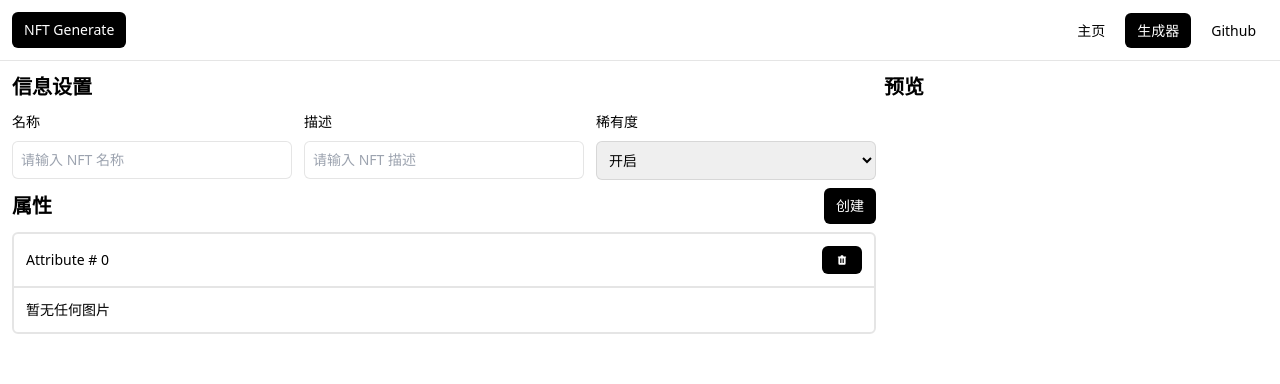
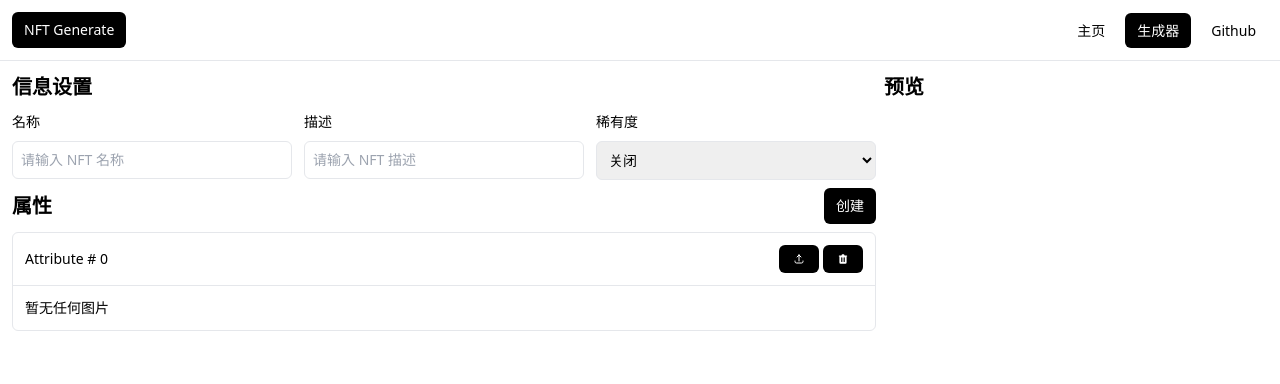
Before and after one commit to zhangxiangliang/nft-generate, a Next.js app: page /generate in a window 1280 px wide. Both pictures are taken after a click on the button "创建". Shown: the top 384 px of the page. Built offline with nearby package versions, Linux system fonts and the light colour scheme.

Commit message:
feat: panel components

```diff
--- a/components/panel/GenerateAttributePanel.tsx
+++ b/components/panel/GenerateAttributePanel.tsx
@@ -1,21 +1,26 @@
 // React
-import { FC } from "react";
+import { ChangeEvent, FC, useRef } from "react";
 
 // Icon
-import {
-  TrashIcon,
-  ChevronUpIcon,
-  ChevronDownIcon,
-} from "@heroicons/react/solid";
+import { UploadIcon } from "@heroicons/react/outline";
+import { TrashIcon } from "@heroicons/react/solid";
+import { ChevronUpIcon } from "@heroicons/react/solid";
+import { ChevronDownIcon } from "@heroicons/react/solid";
+
+// NPM
+import classNames from "classnames";
+
+// Utils
+import { borderColor } from "utils/style";
 
 // Components
 import Button from "components/ui/Button";
 
 // Provider
-import {
-  GenerateAttribute,
-  initialGenerateAttribute,
-} from "provider/GenerateProvider";
+import { GenerateAttribute } from "provider/GenerateProvider";
+import { GenerateAttributeImage } from "provider/GenerateProvider";
+import { initialGenerateAttribute } from "provider/GenerateProvider";
+import CapsuleInput from "components/form/CapsuleInput";
 
 export interface GenerateAttributePanelProps {
   isLast: boolean;
@@ -30,6 +35,20 @@ export interface GenerateAttributePanelProps {
   ) => void;
 }
 
+const toBase64 = (file: File): Promise<GenerateAttributeImage> =>
+  new Promise((resolve, reject) => {
+    const reader = new FileReader();
+    reader.readAsDataURL(file);
+    reader.onerror = (error) => reject(error);
+    reader.onload = () =>
+      resolve({
+        src: reader.result as string,
+        number: 0,
+        radio: 0,
+        name: file.name.replace(/\.[^/.]+$/, ""),
+      });
+  });
+
 export const GenerateAttributePanel: FC<GenerateAttributePanelProps> = ({
   isLast = false,
   isFirst = false,
@@ -37,9 +56,28 @@ export const GenerateAttributePanel: FC<GenerateAttributePanelProps> = ({
   attribute = { ...initialGenerateAttribute },
   onChangeAttribute = () => "",
 }) => {
+  const uploadRef = useRef<HTMLInputElement>(null);
+
+  const onClickUpload = () => uploadRef?.current?.click();
+
+  const onChangeUpload = async (event: ChangeEvent<HTMLInputElement>) => {
+    const files = Array.from(event.target.files || []);
+
+    const images: GenerateAttributeImage[] = await Promise.all(
+      files.map(async (file) => toBase64(file))
+    );
+
+    onChangeAttribute(attribute, { images });
+  };
+
   return (
-    <section className="border-2 rounded-md border-black border-opacity-10">
-      <header className="border-b-2 border-black border-opacity-10 p-3 flex justify-between items-center">
+    <section className={classNames(borderColor, "border rounded-md ")}>
+      <header
+        className={classNames(
+          borderColor,
+          "border-b p-3 flex justify-between items-center"
+        )}
+      >
         <input
           type="text"
           value={attribute.name}
@@ -68,15 +106,45 @@ export const GenerateAttributePanel: FC<GenerateAttributePanelProps> = ({
               <ChevronDownIcon className="h-3 w-4 text-white" />
             </Button>
           )}
+          <Button onClick={() => onClickUpload()}>
+            <UploadIcon className="h-3 w-4 text-white" />
+          </Button>
           <Button onClick={() => onChangeAttribute(attribute, {})}>
             <TrashIcon className="h-3 w-4 text-white" />
           </Button>
         </section>
       </header>
-      <main className="p-3">
+      <input
+        type="file"
+        multiple
+        ref={uploadRef}
+        style={{ display: "none" }}
+        onChange={(event) => onChangeUpload(event)}
+      />
+      <main className="flex p-3 space-x-3 overflow-x-auto scroll">
         {attribute.images.length === 0 && (
           <p className="select-none text-sm">暂无任何图片</p>
         )}
+
+        {attribute.images.map((image) => (
+          <div key={image.src} className="flex-none select-none w-48 space-y-2">
+            <img src={image.src} className="w-48 h-48 m-0 p-0 rounded-md" />
+            <CapsuleInput
+              title="名称"
+              type="text"
+              value={image.name}
+              placeholder="请输入图片名称"
+              onChange={(event) => ""}
+            />
+            <CapsuleInput
+              title="数量"
+              type="text"
+              value={0}
+              placeholder="请输入图片数量"
+              onChange={(event) => ""}
+            />
+          </div>
+        ))}
       </main>
     </section>
   );
--- a/components/panel/GenerateAttributesPanel.tsx
+++ b/components/panel/GenerateAttributesPanel.tsx
@@ -3,11 +3,15 @@ import { NextPage } from "next";
 import { useContext } from "react";
 
 // NPM
+import classNames from "classnames";
 import FlipMove from "react-flip-move";
 
 // Components
 import Panel from "components/panel/Panel";
 import GenerateAttributePanel from "components/panel/GenerateAttributePanel";
+
+// Utils
+import { borderColor } from "utils/style";
 
 // Provider
 import { GenerateAttribute, GenerateContext } from "provider/GenerateProvider";
@@ -34,7 +38,7 @@ const GenerateAttributesPanel: NextPage = () => {
       actions={[{ text: "创建", onClick: onCreateAttribute }]}
     >
       {attributes.length === 0 && (
-        <section className="border-2 rounded-md border-black border-opacity-10">
+        <section className={classNames(borderColor, "border rounded-md")}>
           <main className="p-3 cursor-pointer" onClick={onCreateAttribute}>
             <p className="text-sm select-none">点击创建您的第一个属性</p>
           </main>
--- a/components/panel/GenerateMetadataPanel.tsx
+++ b/components/panel/GenerateMetadataPanel.tsx
@@ -1,18 +1,37 @@
 // React
 import { NextPage } from "next";
+import { useContext } from "react";
 
 // Components
 import Input from "components/form/Input";
 import Panel from "components/panel/Panel";
 import Select from "components/form/Select";
 
+// Providers
+import { GenerateContext } from "provider/GenerateProvider";
+
 const GenerateMetadataPanel: NextPage = () => {
+  const { name, rarity, description, setName, setRarity, setDescription } =
+    useContext(GenerateContext);
+
   return (
     <Panel title="信息设置" className="grid grid-cols-3 gap-3">
-      <Input title="名称" placeholder="请输入 NFT 名称" />
-      <Input title="描述" placeholder="请输入 NFT 描述" />
+      <Input
+        title="名称"
+        placeholder="请输入 NFT 名称"
+        value={name}
+        onChange={(event) => setName(event.target.value)}
+      />
+      <Input
+        title="描述"
+        placeholder="请输入 NFT 描述"
+        value={description}
+        onChange={(event) => setDescription(event.target.value)}
+      />
       <Select
         title="稀有度"
+        value={rarity}
+        onChange={(event) => setRarity(event.target.value as any)}
         options={[
           { key: "开启", value: "open" },
           { key: "关闭", value: "close" },
```
